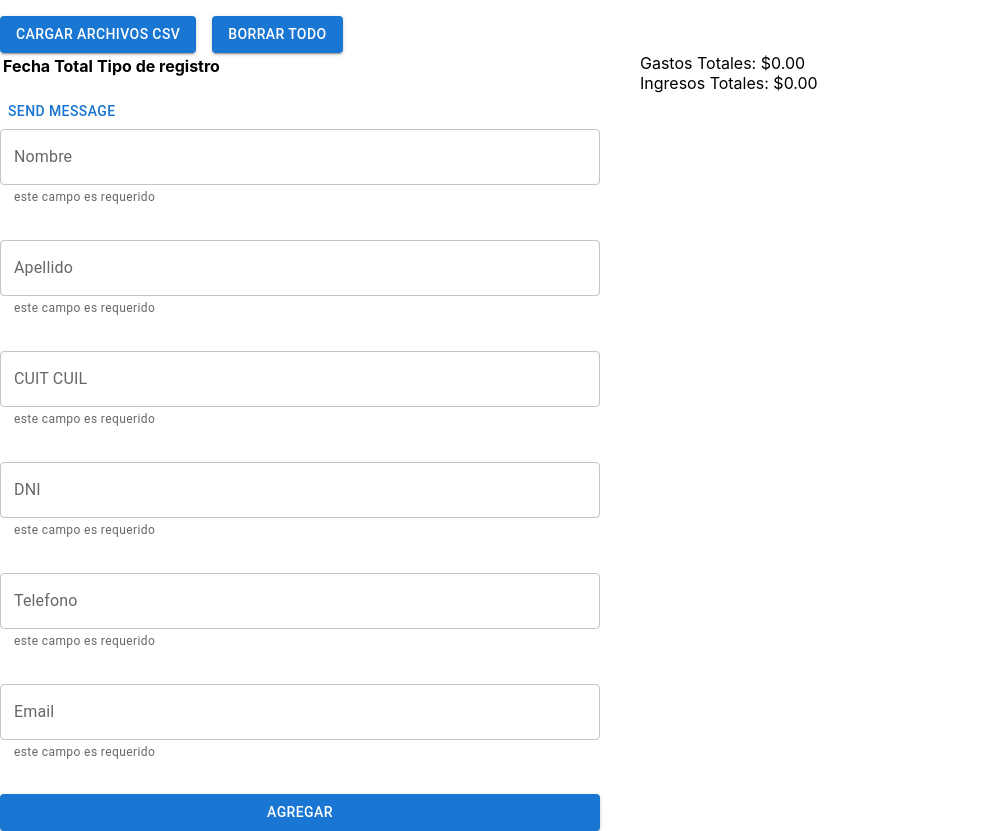
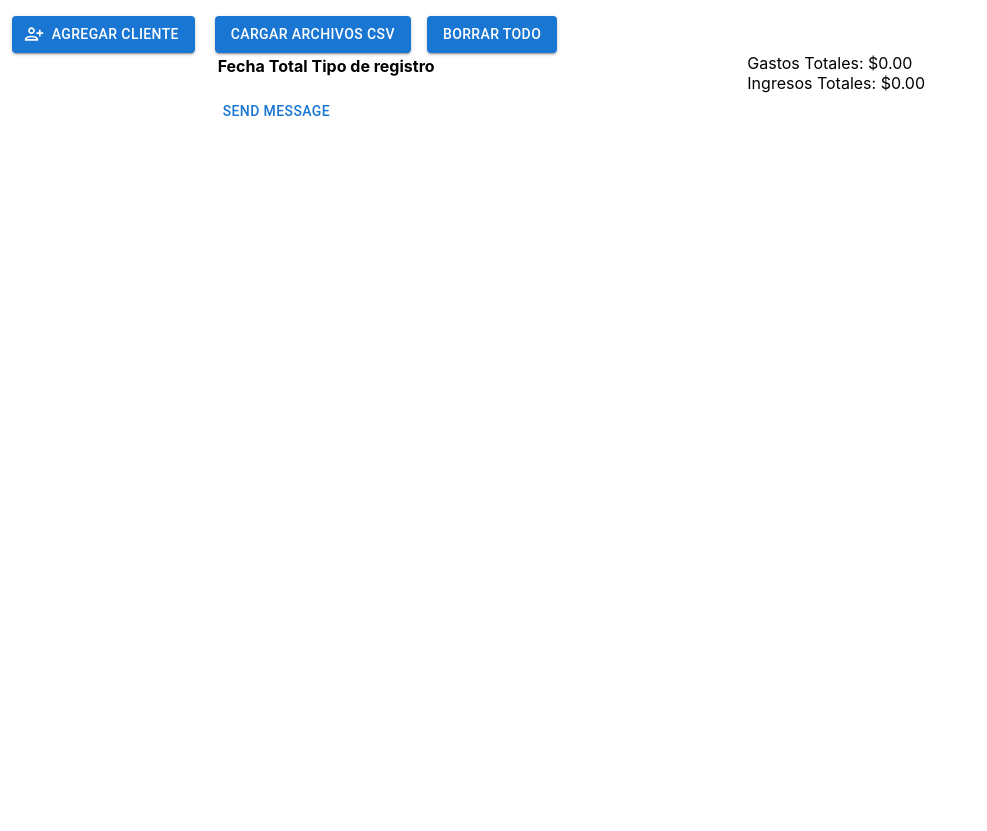
Before and after one commit to martincolts/controlador-afip, a React (Create React App) app in the folder react-core-app/: page / in a window 1280 px wide. Shown: the whole page, without its empty margins (0-987 px from the left). After the commit the page ends 800 px from the top, so only its background shows below. Built offline with nearby package versions, Linux system fonts and the light colour scheme.

Commit message:
Added list and model working

```diff
--- a/react-core-app/package.json
+++ b/react-core-app/package.json
@@ -4,8 +4,10 @@
   "private": true,
   "homepage": ".",
   "dependencies": {
+    "@emotion/react": "^11.11.1",
     "@emotion/styled": "^11.11.0",
-    "@mui/material": "^5.13.7",
+    "@mui/icons-material": "^5.14.8",
+    "@mui/material": "^5.14.8",
     "@tanstack/react-query": "^4.33.0",
     "@tanstack/react-table": "^8.9.3",
     "@testing-library/jest-dom": "^5.17.0",
--- a/react-core-app/src/App.tsx
+++ b/react-core-app/src/App.tsx
@@ -2,11 +2,12 @@ import * as React from 'react';
 import './App.css';
 
 import Loader from './Components/FilesLoader';
-import { Button } from '@mui/material';
+import { Button, Container, Grid } from '@mui/material';
 import { ElectronContext } from './Context';
 import CreateClientForm from './Components/ClientManager/CreateClientForm';
 import { QueryClient, QueryClientProvider } from '@tanstack/react-query';
 import ClientList from './Components/ClientManager/ClientList';
+import ClientManager from './Components/ClientManager';
 
 const queryClient = new QueryClient()
 
@@ -20,10 +21,16 @@ function App() {
   return (
 
     <QueryClientProvider client={queryClient}>
-      <Loader />
-      <Button onClick={sendMessage}>Send message</Button>
-      <ClientList></ClientList>
-      <CreateClientForm></CreateClientForm>
+      <Grid container spacing={1}>
+        <Grid item xs={2}>
+          <ClientManager />
+        </Grid>
+        <Grid item xs={10}>
+          <Loader />
+          <Button onClick={sendMessage}>Send message</Button>
+        </Grid>
+
+      </Grid>
     </QueryClientProvider>
   );
 }
--- a/react-core-app/src/Components/ClientManager/ClientList.tsx
+++ b/react-core-app/src/Components/ClientManager/ClientList.tsx
@@ -10,7 +10,7 @@ const ClientList: React.FC<ClientListProps> = () => {
   const { data } = useListClients();
   if (data) {
     return (
-      <Stack direction={"column"}>
+      <Stack direction={"column"} style={{maxHeight: 800, overflow: 'auto'}}>
         {data.map((client: Client) => {
           return <ClientCard key={client.id} client={client}></ClientCard>
         })}
--- a/react-core-app/src/Components/ClientManager/CreateClientForm.tsx
+++ b/react-core-app/src/Components/ClientManager/CreateClientForm.tsx
@@ -4,9 +4,11 @@ import { Client } from "../../model/client";
 import { Box, Button, Stack, TextField } from "@mui/material";
 import useCreateClient from "../../QueryHooks/useCreateClient";
 
-interface CreateClientFormProps {}
+interface CreateClientFormProps {
+  handleClose: () => void
+}
 
-const CreateClientForm: React.FC<CreateClientFormProps> = ({}) => {
+const CreateClientForm: React.FC<CreateClientFormProps> = ({ handleClose }) => {
   const createClient = useCreateClient()
   const {
     handleSubmit,
@@ -18,6 +20,7 @@ const CreateClientForm: React.FC<CreateClientFormProps> = ({}) => {
     try {
       await createClient.mutateAsync(data)
       reset()
+      handleClose()
      } catch (e) {
         console.log(e) // show toast
       }
@@ -25,9 +28,9 @@ const CreateClientForm: React.FC<CreateClientFormProps> = ({}) => {
   }
 
   return (
-    <Box sx={{ width: 600 }}>
+    <Box >
       <form onSubmit={handleSubmit(onSubmit)}>
-        <Stack direction={"column"} spacing={4}>
+        <Stack direction={"column"} spacing={1}>
           <Controller
             name="firstName"
             control={control}
--- /dev/null
+++ b/react-core-app/src/Components/ClientManager/index.tsx
@@ -0,0 +1,55 @@
+import * as React from 'react'
+import ClientList from './ClientList'
+import { Box, Button, Modal, Typography } from '@mui/material'
+import CreateClientForm from './CreateClientForm'
+import PersonAddAltIcon from '@mui/icons-material/PersonAddAlt';
+
+export interface ClientManagerProps {
+
+}
+
+const style = {
+    position: 'absolute' as 'absolute',
+    top: '50%',
+    left: '50%',
+    transform: 'translate(-50%, -50%)',
+    width: 400,
+    bgcolor: 'background.paper',
+    border: '2px solid #000',
+    boxShadow: 24,
+    p: 4,
+  };
+
+const ClientManager: React.FC<ClientManagerProps> = () => {
+
+    const [isOpen, setIsOpen] = React.useState(false)
+    const handleClose = () => {
+        setIsOpen(false)
+    }
+
+    const handleOpen = () => {
+        setIsOpen(true)
+    }
+    return <React.Fragment>
+        <Box marginTop={2} display={'flex'} alignContent={'center'} justifyContent={'center'}>
+        <Button startIcon={<PersonAddAltIcon/>} onClick={handleOpen} variant='contained'>Agregar Cliente</Button>
+        </Box>
+        <ClientList />
+
+        <Modal
+            open={isOpen}
+            onClose={handleClose}
+            aria-labelledby="modal-modal-title"
+            aria-describedby="modal-modal-description"
+        >
+            <Box sx={style}>
+                <Typography id="modal-modal-title" variant="h6" component="h2">
+                    Agregar nuevo cliente
+                </Typography>
+                <CreateClientForm handleClose={handleClose}/>
+            </Box>
+        </Modal>
+    </React.Fragment>
+}
+
+export default ClientManager
```
Also changed, not shown: 2 other files (tests, documents, lock files or other folders).
